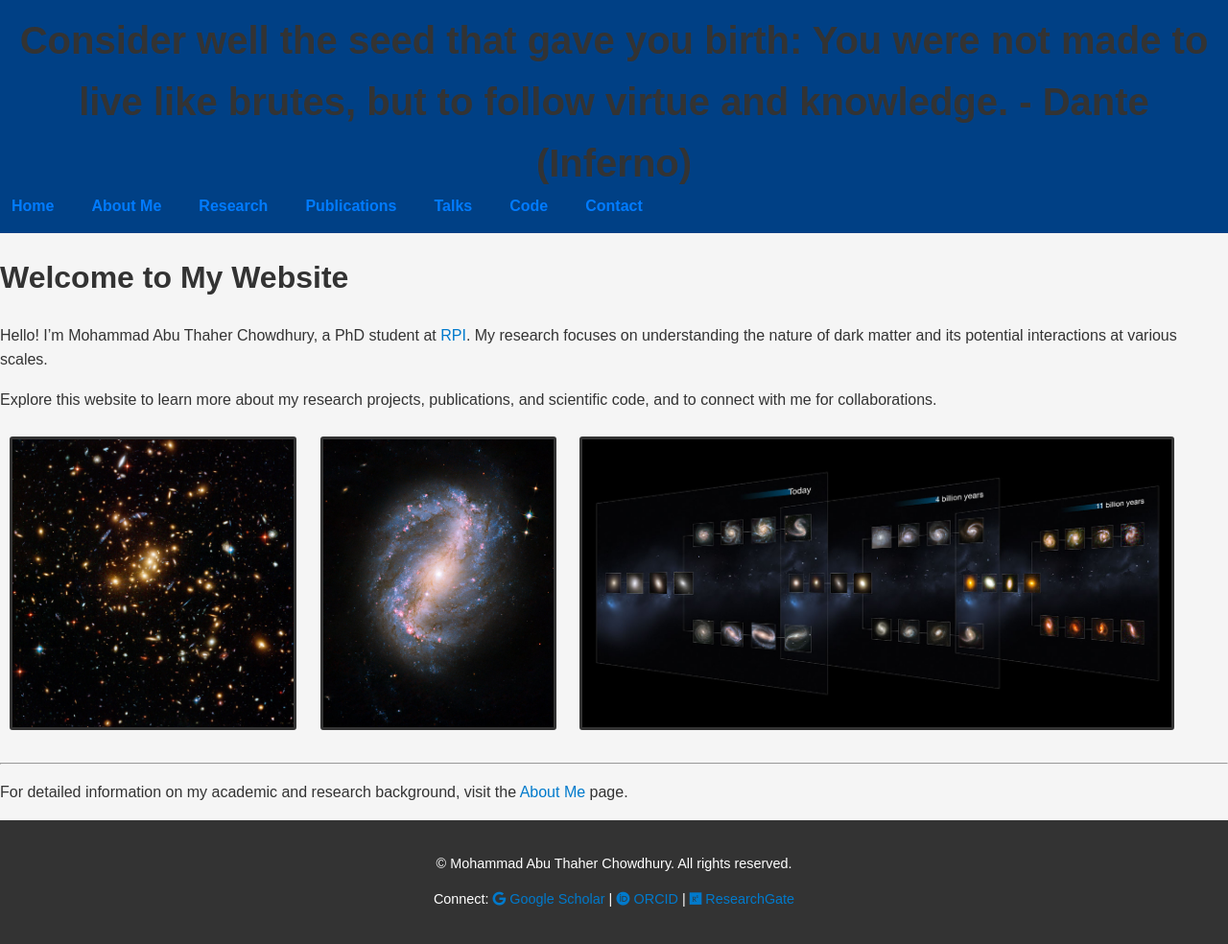
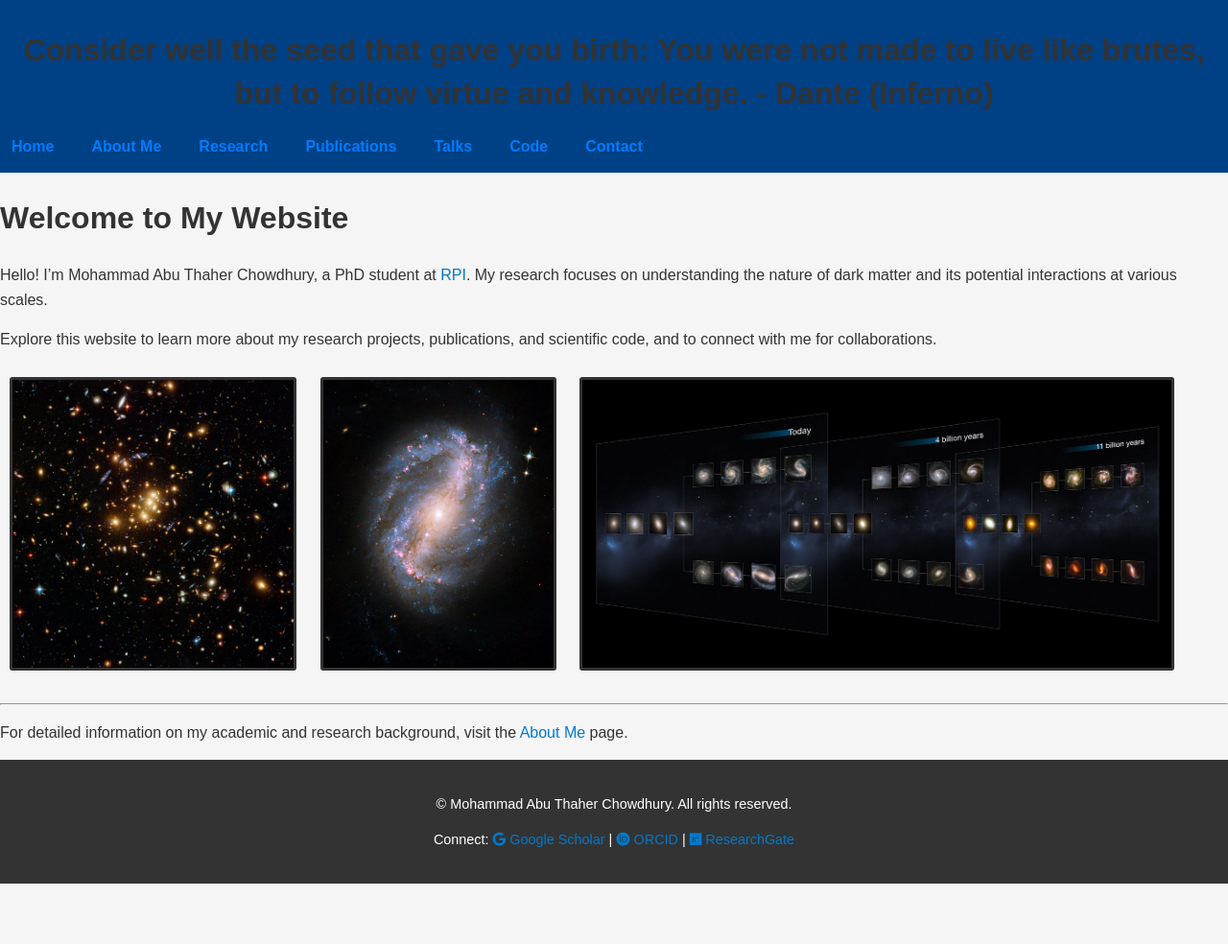
Before and after one commit to matc-thaher/website, a Jekyll site: the page built from index.md, in a window 1280 px wide. Shown: the whole page at 96% size. Built offline with Jekyll 4.4.1, drawn with Linux system fonts in a browser that asks for light colours; after the commit the page ends 921 px from its top, so only the background shows below that.

Commit message:
Update style.css

```diff
--- a/assets/css/style.css
+++ b/assets/css/style.css
@@ -27,9 +27,13 @@ header {
 }
 
 header h1 {
-    margin: 0;
-    font-size: 2.5em;
-    color: #333;
+    font-size: 2em;           /* Adjust font size as needed */
+    color: #333;              /* Text color */
+    text-align: center;       /* Center align the text */
+    margin-top: 20px;         /* Add some space above */
+    margin-bottom: 20px;      /* Add space below */
+    font-weight: bold;        /* Make the text bold */
+    line-height: 1.4;         /* Improve readability */
 }
 
 /* header nav a {
```
